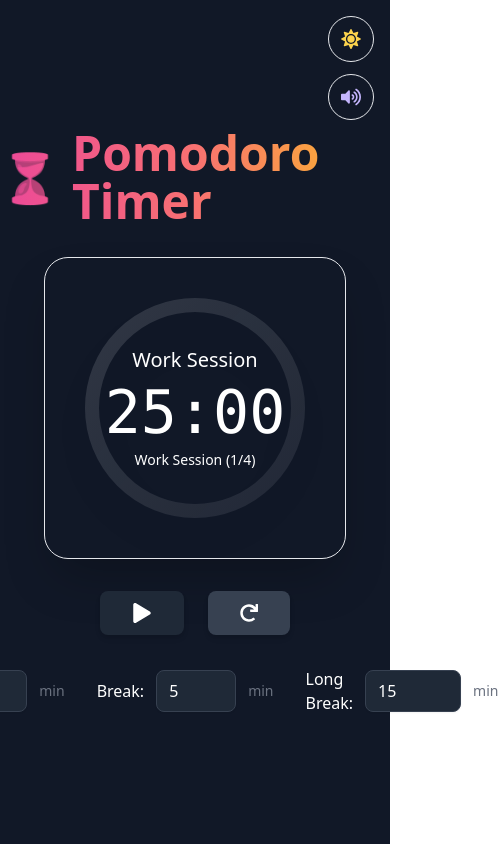
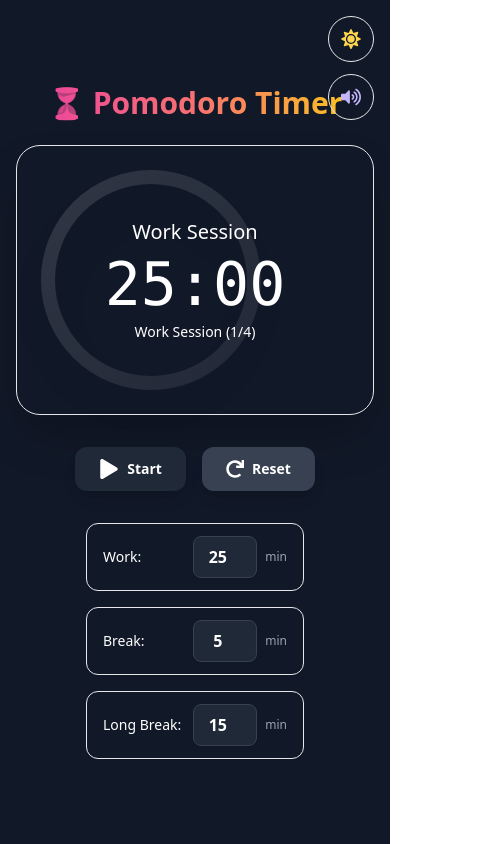
Before and after one commit to AnjaleeAmarakoon/pomodoro-timer, a React (Vite) app: page / in a window 390 px wide. Shown: the whole page, 498 px wide, since content can reach past the window. Built offline with nearby package versions, Linux system fonts and the light colour scheme.

Commit message:
feat: improve responsive layout for mobile devices

```diff
--- a/src/App.jsx
+++ b/src/App.jsx
@@ -130,10 +130,10 @@ export default function App() {
   }, [isRunning, isWorkSession, timeLeft, toggleTimer, resetTimer]);
 
   return (
-  <div className="min-h-screen flex flex-col items-center justify-center cute-bg dark:bg-gray-900 dark:bg-gradient-to-br dark:from-gray-900 dark:to-gray-800 text-gray-800 dark:text-white relative transition-colors duration-300">
+  <div className="min-h-screen flex flex-col items-center justify-center cute-bg dark:bg-gray-900 dark:bg-gradient-to-br dark:from-gray-900 dark:to-gray-800 text-gray-800 dark:text-white relative transition-colors duration-300 px-4 py-8">
 
       {/* Top-Right Button Container */}
-      <div className="absolute top-4 right-4 flex flex-col gap-3">
+      <div className="absolute top-4 right-4 flex flex-col gap-3 z-20">
         {/* Dark Mode Toggle */}
         <button
           onClick={() => setDarkMode(!darkMode)}
@@ -153,13 +153,13 @@ export default function App() {
         </button>
       </div>
 
-      <h1 className="text-5xl font-extrabold mb-8 bg-gradient-to-r from-pink-500 via-red-400 to-yellow-400 bg-clip-text text-transparent drop-shadow-lg flex items-center gap-3 header-attractive">
+      <h1 className="text-3xl sm:text-4xl md:text-5xl font-extrabold mb-6 sm:mb-8 bg-gradient-to-r from-pink-500 via-red-400 to-yellow-400 bg-clip-text text-transparent drop-shadow-lg flex items-center justify-center gap-2 sm:gap-3 header-attractive text-center">
         <span role="img" aria-label="hourglass">⏳</span>
-        Pomodoro Timer
+        <span>Pomodoro Timer</span>
       </h1>
 
       {/* Timer Card with Glass Morphism */}
-      <div className="relative bg-white/30 dark:bg-gray-800/30 backdrop-blur-xl rounded-3xl p-10 shadow-2xl border border-white/20 dark:border-gray-700/20">
+      <div className="relative bg-white/30 dark:bg-gray-800/30 backdrop-blur-xl rounded-3xl p-6 sm:p-10 shadow-2xl border border-white/20 dark:border-gray-700/20 max-w-md w-full">
         {/* Circular Progress with Timer */}
         <div className="relative">
           <CircularProgress
--- a/src/components/Controls.jsx
+++ b/src/components/Controls.jsx
@@ -1,20 +1,20 @@
 import { FaPlay, FaPause, FaRedo } from "react-icons/fa";
 export default function Controls({ isRunning, toggleTimer, resetTimer }) {
   return (
-    <div className="flex gap-6 mt-8 justify-center">
+    <div className="flex gap-4 sm:gap-6 mt-8 justify-center px-4">
       <button
         onClick={toggleTimer}
         aria-label={isRunning ? "Pause timer" : "Start timer"}
         title={isRunning ? "Pause (Space)" : "Start (Space)"}
-                className="group relative flex items-center gap-2 px-8 py-3 bg-pink-300 hover:bg-pink-400 focus-visible:outline-2 focus-visible:outline-pink-400 rounded-lg text-pink-900 font-semibold shadow-md transition-all duration-150 transform hover:scale-105 focus-visible:scale-105 active:scale-95 focus-visible:ring-2 focus-visible:ring-pink-200 overflow-hidden dark:bg-gray-800 dark:text-white dark:hover:bg-gray-700 dark:focus-visible:outline-gray-500 dark:focus-visible:ring-gray-600"
+        className="group relative flex items-center justify-center gap-2 px-6 sm:px-8 py-3 bg-pink-300 hover:bg-pink-400 focus-visible:outline-2 focus-visible:outline-pink-400 rounded-xl text-pink-900 font-semibold shadow-lg transition-all duration-150 transform hover:scale-105 focus-visible:scale-105 active:scale-95 focus-visible:ring-2 focus-visible:ring-pink-200 overflow-hidden dark:bg-gray-800 dark:text-white dark:hover:bg-gray-700 dark:focus-visible:outline-gray-500 dark:focus-visible:ring-gray-600 min-w-[120px]"
         tabIndex={0}
       >
         <span className="transition-transform duration-200 group-active:scale-90">
           {isRunning ? <FaPause size={20} /> : <FaPlay size={20} />}
         </span>
-        <span className="hidden sm:inline">{isRunning ? "Pause" : "Start"}</span>
+        <span className="text-sm sm:text-base">{isRunning ? "Pause" : "Start"}</span>
         {/* Tooltip */}
-        <span className="absolute -top-8 left-1/2 -translate-x-1/2 bg-gray-800 text-white text-xs rounded px-2 py-1 opacity-0 group-hover:opacity-100 pointer-events-none transition-opacity duration-200 z-10 whitespace-nowrap">
+        <span className="absolute -top-10 left-1/2 -translate-x-1/2 bg-gray-800 dark:bg-gray-700 text-white text-xs rounded-lg px-3 py-1.5 opacity-0 group-hover:opacity-100 pointer-events-none transition-opacity duration-200 z-10 whitespace-nowrap shadow-lg">
           {isRunning ? "Pause (Space)" : "Start (Space)"}
         </span>
       </button>
@@ -22,15 +22,15 @@ export default function Controls({ isRunning, toggleTimer, resetTimer }) {
         onClick={resetTimer}
         aria-label="Reset timer"
         title="Reset (R)"
-                className="group relative flex items-center gap-2 px-8 py-3 bg-yellow-200 hover:bg-yellow-300 focus-visible:outline-2 focus-visible:outline-yellow-300 rounded-lg text-yellow-900 font-semibold shadow-md transition-all duration-150 transform hover:scale-105 focus-visible:scale-105 active:scale-95 focus-visible:ring-2 focus-visible:ring-yellow-100 overflow-hidden dark:bg-gray-700 dark:text-white dark:hover:bg-gray-600 dark:focus-visible:outline-gray-500 dark:focus-visible:ring-gray-600"
+        className="group relative flex items-center justify-center gap-2 px-6 sm:px-8 py-3 bg-yellow-200 hover:bg-yellow-300 focus-visible:outline-2 focus-visible:outline-yellow-300 rounded-xl text-yellow-900 font-semibold shadow-lg transition-all duration-150 transform hover:scale-105 focus-visible:scale-105 active:scale-95 focus-visible:ring-2 focus-visible:ring-yellow-100 overflow-hidden dark:bg-gray-700 dark:text-white dark:hover:bg-gray-600 dark:focus-visible:outline-gray-500 dark:focus-visible:ring-gray-600 min-w-[120px]"
         tabIndex={0}
       >
         <span className="transition-transform duration-200 group-active:scale-90">
           <FaRedo size={18} />
         </span>
-        <span className="hidden sm:inline">Reset</span>
+        <span className="text-sm sm:text-base">Reset</span>
         {/* Tooltip */}
-        <span className="absolute -top-8 left-1/2 -translate-x-1/2 bg-gray-800 text-white text-xs rounded px-2 py-1 opacity-0 group-hover:opacity-100 pointer-events-none transition-opacity duration-200 z-10 whitespace-nowrap">
+        <span className="absolute -top-10 left-1/2 -translate-x-1/2 bg-gray-800 dark:bg-gray-700 text-white text-xs rounded-lg px-3 py-1.5 opacity-0 group-hover:opacity-100 pointer-events-none transition-opacity duration-200 z-10 whitespace-nowrap shadow-lg">
           Reset (R)
         </span>
       </button>
--- a/src/components/Settings.jsx
+++ b/src/components/Settings.jsx
@@ -7,45 +7,51 @@ export default function Settings({
   setLongBreakMinutes,
 }) {
   return (
-    <div className="flex gap-8 justify-center mt-8">
-      <div className="flex items-center gap-3">
-        <label htmlFor="work-minutes" className="font-medium">Work:</label>
+    <div className="flex flex-col sm:flex-row gap-4 sm:gap-8 justify-center mt-8 px-4">
+      <div className="flex items-center justify-between sm:justify-start gap-3 bg-white/50 dark:bg-gray-800/50 backdrop-blur-sm rounded-xl px-4 py-3 border border-pink-200/50 dark:border-gray-700/50 shadow-sm">
+        <label htmlFor="work-minutes" className="font-medium text-sm">Work:</label>
+        <div className="flex items-center gap-2">
           <input
             id="work-minutes"
             type="number"
             min="1"
             value={workMinutes}
             onChange={(e) => setWorkMinutes(Number(e.target.value))}
-          className="w-20 px-3 py-2 text-pink-900 bg-pink-100 rounded-lg border border-pink-200 focus-visible:outline-2 focus-visible:outline-pink-300 focus-visible:ring-2 focus-visible:ring-pink-200 transition-all duration-150 shadow-sm dark:bg-gray-800 dark:text-white dark:border-gray-700 dark:focus-visible:outline-gray-500 dark:focus-visible:ring-gray-600"
+            className="w-16 px-2 py-2 text-pink-900 bg-pink-100 rounded-lg border border-pink-200 focus-visible:outline-2 focus-visible:outline-pink-300 focus-visible:ring-2 focus-visible:ring-pink-200 transition-all duration-150 shadow-sm dark:bg-gray-800 dark:text-white dark:border-gray-700 dark:focus-visible:outline-gray-500 dark:focus-visible:ring-gray-600 text-center font-semibold"
             aria-label="Work minutes"
           />
-        <span className="text-sm text-gray-500">min</span>
+          <span className="text-xs text-gray-500 dark:text-gray-400">min</span>
         </div>
-      <div className="flex items-center gap-3">
-        <label htmlFor="break-minutes" className="font-medium">Break:</label>
+      </div>
+      <div className="flex items-center justify-between sm:justify-start gap-3 bg-white/50 dark:bg-gray-800/50 backdrop-blur-sm rounded-xl px-4 py-3 border border-yellow-200/50 dark:border-gray-700/50 shadow-sm">
+        <label htmlFor="break-minutes" className="font-medium text-sm">Break:</label>
+        <div className="flex items-center gap-2">
           <input
             id="break-minutes"
             type="number"
             min="1"
             value={breakMinutes}
             onChange={(e) => setBreakMinutes(Number(e.target.value))}
-          className="w-20 px-3 py-2 text-yellow-900 bg-yellow-100 rounded-lg border border-yellow-200 focus-visible:outline-2 focus-visible:outline-yellow-300 focus-visible:ring-2 focus-visible:ring-yellow-200 transition-all duration-150 shadow-sm dark:bg-gray-800 dark:text-white dark:border-gray-700 dark:focus-visible:outline-gray-500 dark:focus-visible:ring-gray-600"
+            className="w-16 px-2 py-2 text-yellow-900 bg-yellow-100 rounded-lg border border-yellow-200 focus-visible:outline-2 focus-visible:outline-yellow-300 focus-visible:ring-2 focus-visible:ring-yellow-200 transition-all duration-150 shadow-sm dark:bg-gray-800 dark:text-white dark:border-gray-700 dark:focus-visible:outline-gray-500 dark:focus-visible:ring-gray-600 text-center font-semibold"
             aria-label="Break minutes"
           />
-        <span className="text-sm text-gray-500">min</span>
+          <span className="text-xs text-gray-500 dark:text-gray-400">min</span>
         </div>
-      <div className="flex items-center gap-3">
-        <label htmlFor="long-break-minutes" className="font-medium">Long Break:</label>
+      </div>
+      <div className="flex items-center justify-between sm:justify-start gap-3 bg-white/50 dark:bg-gray-800/50 backdrop-blur-sm rounded-xl px-4 py-3 border border-purple-200/50 dark:border-gray-700/50 shadow-sm">
+        <label htmlFor="long-break-minutes" className="font-medium text-sm">Long Break:</label>
+        <div className="flex items-center gap-2">
           <input
             id="long-break-minutes"
             type="number"
             min="1"
             value={longBreakMinutes}
             onChange={(e) => setLongBreakMinutes(Number(e.target.value))}
-          className="w-24 px-3 py-2 text-purple-900 bg-purple-100 rounded-lg border border-purple-200 focus-visible:outline-2 focus-visible:outline-purple-300 focus-visible:ring-2 focus-visible:ring-purple-200 transition-all duration-150 shadow-sm dark:bg-gray-800 dark:text-white dark:border-gray-700 dark:focus-visible:outline-gray-500 dark:focus-visible:ring-gray-600"
+            className="w-16 px-2 py-2 text-purple-900 bg-purple-100 rounded-lg border border-purple-200 focus-visible:outline-2 focus-visible:outline-purple-300 focus-visible:ring-2 focus-visible:ring-purple-200 transition-all duration-150 shadow-sm dark:bg-gray-800 dark:text-white dark:border-gray-700 dark:focus-visible:outline-gray-500 dark:focus-visible:ring-gray-600 text-center font-semibold"
             aria-label="Long break minutes"
           />
-        <span className="text-sm text-gray-500">min</span>
+          <span className="text-xs text-gray-500 dark:text-gray-400">min</span>
+        </div>
       </div>
     </div>
   );
```
Lines whose indentation alone changed are shown as unchanged.
